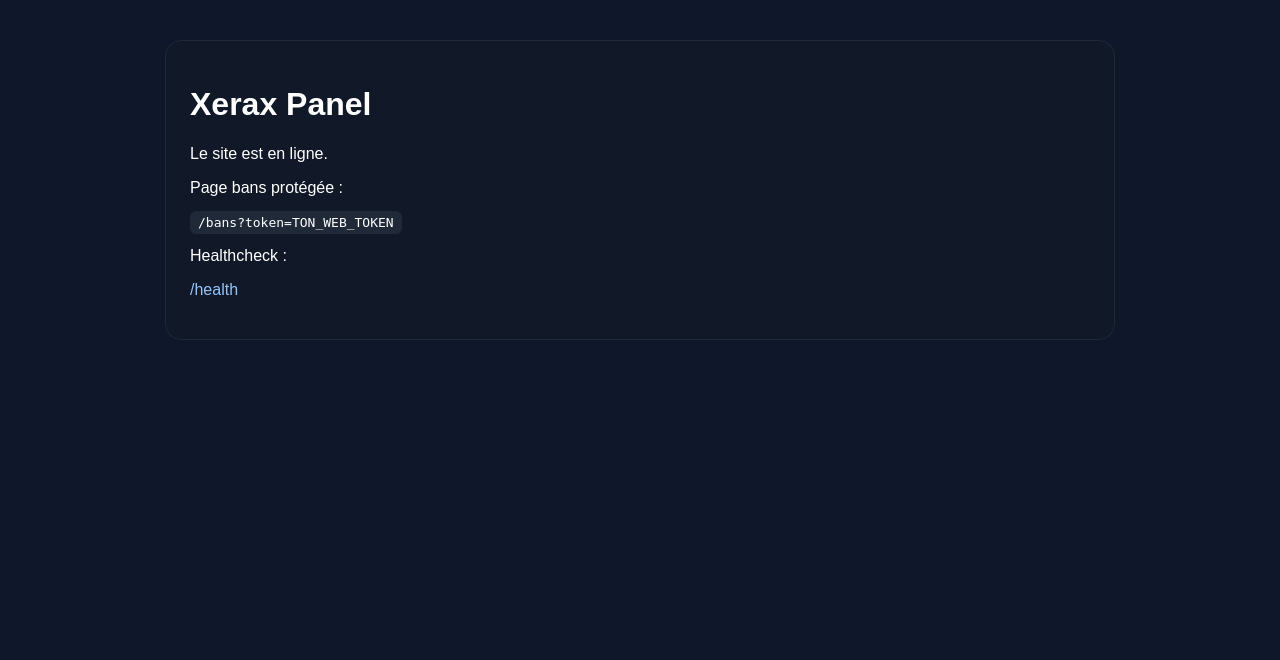
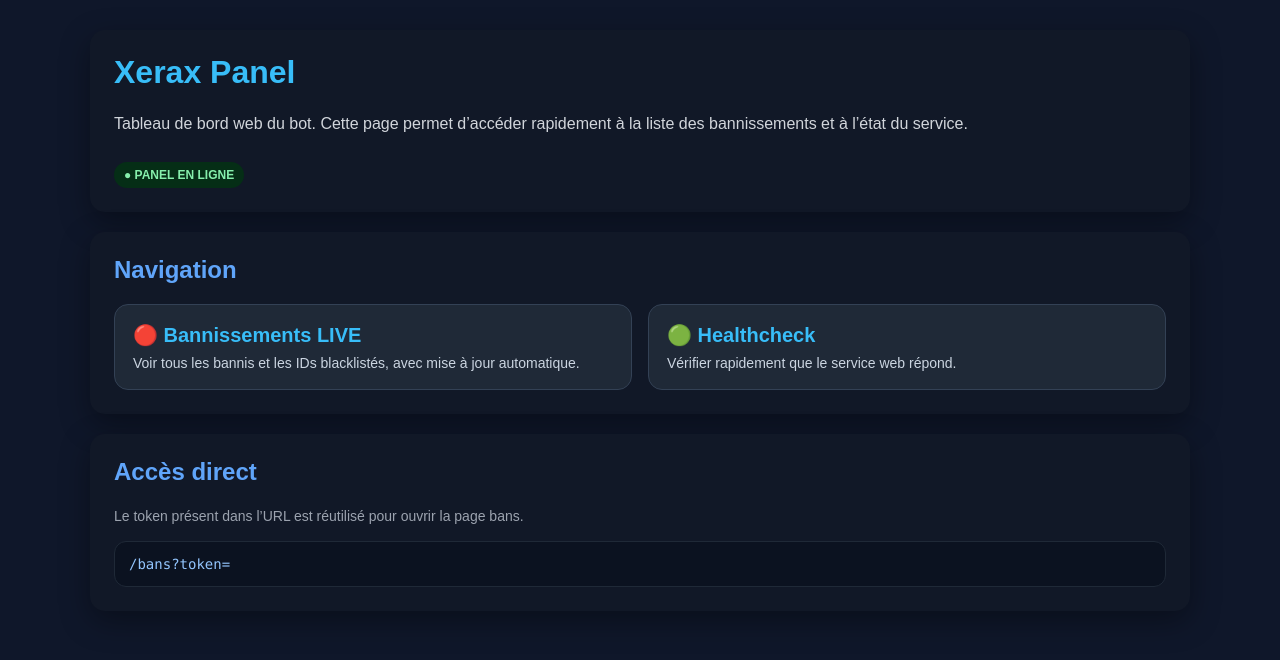
Before and after one commit to zfrcf/index.py, a Flask app: page / in a window 1280 px wide. Shown: the top 660 px of the page. Run offline with Flask 3, Linux system fonts and the light colour scheme; parts of the project's set-up code (start-up, migrations or seed data) failed here and were passed over.

Commit message:
Update home.html

```diff
--- a/templates/home.html
+++ b/templates/home.html
@@ -1,43 +1,160 @@
 <!DOCTYPE html>
 <html lang="fr">
 <head>
-  <meta charset="UTF-8" />
+<meta charset="UTF-8">
+<meta name="viewport" content="width=device-width, initial-scale=1.0">
 <title>Xerax Panel</title>
+
 <style>
 body {
     margin: 0;
     font-family: Arial, sans-serif;
     background: #0f172a;
     color: white;
-      padding: 40px;
+    padding: 30px;
 }
-    .box {
-      max-width: 900px;
+
+.container {
+    max-width: 1100px;
     margin: auto;
+}
+
+.card {
     background: #111827;
+    border-radius: 15px;
+    padding: 24px;
+    margin-bottom: 20px;
+    box-shadow: 0 10px 30px rgba(0,0,0,0.35);
+}
+
+h1 {
+    color: #38bdf8;
+    margin-top: 0;
+}
+
+h2 {
+    color: #60a5fa;
+    margin-top: 0;
+}
+
+p {
+    color: #d1d5db;
+    line-height: 1.5;
+}
+
+.grid {
+    display: grid;
+    grid-template-columns: repeat(auto-fit, minmax(260px, 1fr));
+    gap: 16px;
+}
+
+.link-card {
+    display: block;
+    text-decoration: none;
+    background: #1f2937;
+    border: 1px solid #334155;
+    border-radius: 14px;
+    padding: 18px;
+    color: white;
+    transition: 0.2s ease;
+}
+
+.link-card:hover {
+    transform: translateY(-2px);
+    border-color: #38bdf8;
+    box-shadow: 0 8px 20px rgba(56, 189, 248, 0.12);
+}
+
+.link-title {
+    font-size: 20px;
+    font-weight: bold;
+    color: #38bdf8;
+    margin-bottom: 8px;
+}
+
+.link-desc {
+    color: #cbd5e1;
+    font-size: 14px;
+}
+
+.badge {
+    display: inline-block;
+    margin-top: 10px;
+    padding: 6px 10px;
+    border-radius: 999px;
+    background: #052e16;
+    color: #86efac;
+    font-size: 12px;
+    font-weight: bold;
+}
+
+.codebox {
+    background: #0b1220;
     border: 1px solid #1f2937;
-      border-radius: 16px;
-      padding: 24px;
+    border-radius: 12px;
+    padding: 14px;
+    overflow-x: auto;
+    color: #93c5fd;
+    font-family: Consolas, monospace;
+    font-size: 14px;
 }
-    a {
-      color: #93c5fd;
-      text-decoration: none;
-    }
-    code {
-      background: #1f2937;
-      padding: 4px 8px;
-      border-radius: 6px;
+
+.muted {
+    color: #9ca3af;
+    font-size: 14px;
 }
 </style>
 </head>
 <body>
-  <div class="box">
+
+<div class="container">
+
+    <div class="card">
         <h1>Xerax Panel</h1>
-    <p>Le site est en ligne.</p>
-    <p>Page bans protégée :</p>
-    <p><code>/bans?token=TON_WEB_TOKEN</code></p>
-    <p>Healthcheck :</p>
-    <p><a href="/health">/health</a></p>
+        <p>
+            Tableau de bord web du bot. Cette page permet d’accéder rapidement
+            à la liste des bannissements et à l’état du service.
+        </p>
+        <div class="badge">● PANEL EN LIGNE</div>
     </div>
+
+    <div class="card">
+        <h2>Navigation</h2>
+        <div class="grid">
+            <a id="bans-link" class="link-card" href="#">
+                <div class="link-title">🔴 Bannissements LIVE</div>
+                <div class="link-desc">
+                    Voir tous les bannis et les IDs blacklistés, avec mise à jour automatique.
+                </div>
+            </a>
+
+            <a class="link-card" href="/health">
+                <div class="link-title">🟢 Healthcheck</div>
+                <div class="link-desc">
+                    Vérifier rapidement que le service web répond.
+                </div>
+            </a>
+        </div>
+    </div>
+
+    <div class="card">
+        <h2>Accès direct</h2>
+        <p class="muted">
+            Le token présent dans l’URL est réutilisé pour ouvrir la page bans.
+        </p>
+        <div class="codebox" id="direct-link">Chargement...</div>
+    </div>
+
+</div>
+
+<script>
+const params = new URLSearchParams(window.location.search);
+const token = params.get("token") || "";
+const bansUrl = `/bans?token=${encodeURIComponent(token)}`;
+
+document.getElementById("bans-link").href = bansUrl;
+document.getElementById("direct-link").textContent = bansUrl;
+</script>
+
 </body>
 </html>
```
Lines whose indentation alone changed are shown as unchanged.
